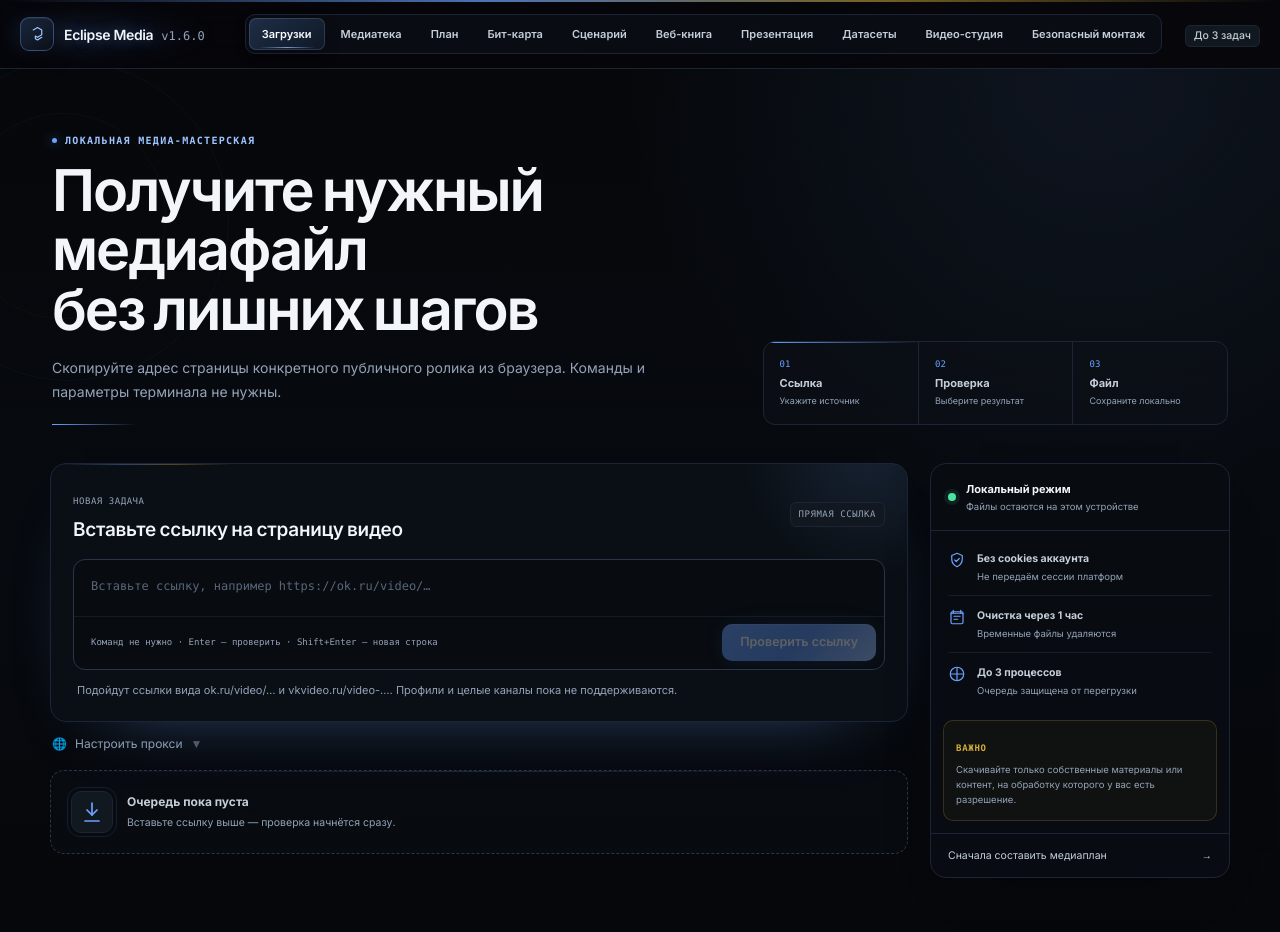
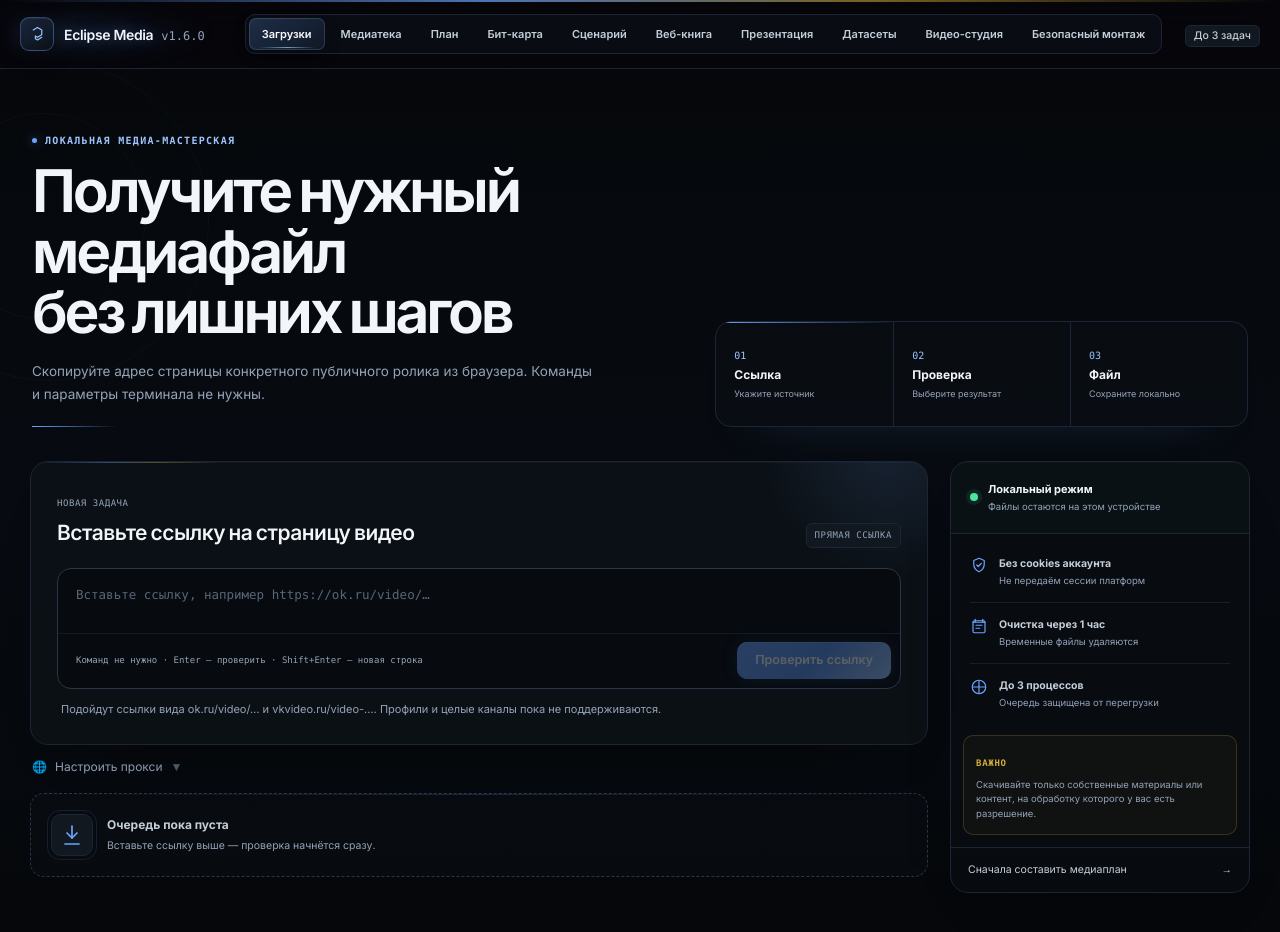
Before and after one commit to PavelHopson/eclipse-media, a React (Vite) app in the folder frontend/: page / in a window 1280 px wide. Shown: the top 932 px of the page. Built offline with nearby package versions, Linux system fonts and the light colour scheme.

Commit message:
refine: polish media workspace visual hierarchy

```diff
--- a/frontend/src/App.tsx
+++ b/frontend/src/App.tsx
@@ -123,6 +123,7 @@ export default function App() {
         : workspace === 'edit'
           ? 'Только предпросмотр'
           : 'Local preview';
+  const activeWorkspaceLabel = WORKSPACE_ITEMS.find(([value]) => value === workspace)?.[1] ?? 'Разделы';
 
   return (
     <div className="min-h-screen eclipse-grid forge-product-shell" data-visual-profile="bento-spatial">
@@ -156,7 +157,7 @@ export default function App() {
           onClick={() => setMobileMenuOpen((open) => !open)}
         >
           <span className="workspace-menu-toggle__icon" aria-hidden="true"><span /><span /><span /></span>
-          <span>Разделы</span>
+          <span className="workspace-menu-toggle__label">{activeWorkspaceLabel}</span>
           <span className="workspace-menu-toggle__chevron" aria-hidden="true">{mobileMenuOpen ? '↑' : '↓'}</span>
         </button>
 
--- a/frontend/src/index.css
+++ b/frontend/src/index.css
@@ -1065,3 +1065,86 @@ body::after {
   .progress-fill.eclipse-progress::after,
   .local-status > span::after { display: none; }
 }
+
+/* Product direction: a quiet local media control surface, not a generic SaaS hero. */
+.forge-product-shell[data-visual-profile="bento-spatial"] {
+  background:
+    linear-gradient(180deg, #05070a 0%, #070b11 52%, #05070a 100%);
+}
+
+.download-shell {
+  width: min(1220px, calc(100% - 48px));
+  padding-top: clamp(42px, 5vw, 68px);
+}
+
+.download-hero {
+  grid-template-columns: minmax(0, 1.08fr) minmax(320px, .92fr);
+  gap: clamp(32px, 5vw, 58px);
+  min-height: 238px;
+  padding-bottom: 34px;
+}
+
+.download-hero h1 {
+  max-width: 680px;
+  font-size: clamp(38px, 4.6vw, 62px);
+  font-weight: 650;
+  letter-spacing: -.055em;
+}
+
+.download-hero > div > p { max-width: 570px; font-size: 13.5px; }
+
+.download-path {
+  border-radius: 16px;
+  background: rgba(12, 17, 23, .56);
+  box-shadow: 0 22px 52px -46px rgba(107, 163, 255, .6);
+}
+
+.download-path li {
+  min-height: 104px;
+  padding: 18px;
+  align-content: center;
+}
+
+.download-path span { color: var(--accent-light); font-size: 10px; }
+.download-path strong { color: var(--text); font-size: 12px; }
+.download-path small { color: var(--text-dim); }
+
+.download-start-card {
+  padding: 26px;
+  border-radius: 18px;
+  background: rgba(12, 17, 23, .94);
+  box-shadow: 0 28px 72px -58px rgba(0, 0, 0, .96), inset 0 1px 0 rgba(255, 255, 255, .028);
+}
+
+.download-start-card__heading { align-items: flex-end; margin-bottom: 20px; }
+.download-start-card h2 { font-size: 21px; letter-spacing: -.025em; }
+.url-field { border-radius: 14px; background: #070b10; }
+.url-field__input { min-height: 64px; padding-inline: 18px; font-size: 12.5px; }
+.url-field__footer { padding: 8px 9px 9px 18px; }
+
+.download-trust-panel {
+  border-radius: 18px;
+  background: rgba(9, 13, 18, .82);
+  box-shadow: 0 26px 62px -50px rgba(0, 0, 0, .96), inset 0 1px 0 rgba(255, 255, 255, .025);
+}
+
+.local-status { padding: 19px; background: rgba(74, 230, 160, .025); }
+.trust-list { padding-inline: 19px; }
+.trust-list > div { padding: 14px 0; }
+
+.workspace-menu-toggle__label { max-width: 170px; overflow: hidden; text-overflow: ellipsis; white-space: nowrap; }
+
+@media (max-width: 900px) {
+  .download-shell { width: min(780px, calc(100% - 32px)); }
+  .download-hero { min-height: 0; }
+}
+
+@media (max-width: 640px) {
+  .download-shell { width: calc(100% - 24px); padding-top: 30px; }
+  .download-hero { gap: 22px; padding-bottom: 26px; }
+  .download-hero h1 { font-size: clamp(34px, 10vw, 45px); line-height: 1.01; }
+  .download-start-card { padding: 18px; }
+  .download-start-card__heading { align-items: flex-start; margin-bottom: 15px; }
+  .url-field__input { min-height: 58px; padding-inline: 15px; }
+  .download-path li { min-height: 88px; padding: 13px 12px; }
+}
```
Also changed, not shown: 1 other file (tests, documents, lock files or other folders).
